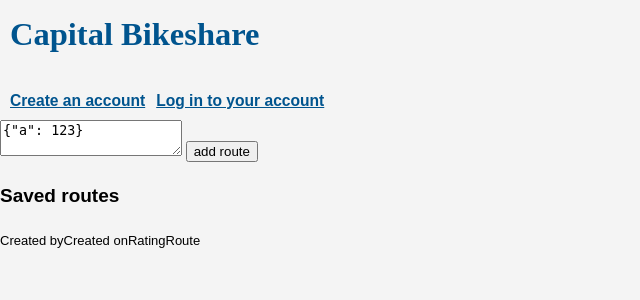
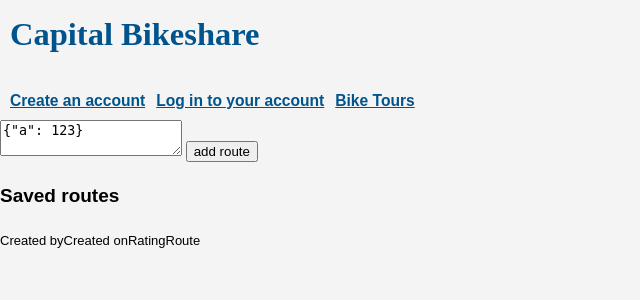
Before and after one commit to ajhinz/Bikeshare-project, a Django app: page /account/ in a window 1280 px wide. Shown: the top 300 px of the page, without its empty margins (0-640 px from the left). Run offline with Django 3.2, Linux system fonts and the light colour scheme; parts of the project's set-up code (start-up, migrations or seed data) failed here and were passed over; some libraries are stand-ins or nearby versions.

Commit message:
Fixing bad merge

```diff
--- a/bike_project/packages/views.py
+++ b/bike_project/packages/views.py
@@ -162,3 +162,11 @@ def account_routes(request, page=1):
     context["routes"] = routes
 
     return render_to_response("account/routes.html", context)
+
+def bike_tours(request):
+    context = RequestContext(request, {})
+    bike_tour_user = User.objects.get(username="bike_tour")
+    routes = Route.objects.filter(createuser=bike_tour_user)
+    context["routes"] = routes
+
+    return render_to_response("bike_tours.html", context)
--- a/bike_project/urls.py
+++ b/bike_project/urls.py
@@ -22,6 +22,8 @@ urlpatterns = patterns(
 
     (r'^stations/$', 'packages.views.stations'),
 
+    (r'^bike_tours/$', 'packages.views.bike_tours'),
+
     (r'^map/$', 'packages.views.map'),
 
 	# for testing the saved route locations
--- a/templates/base.html
+++ b/templates/base.html
@@ -28,21 +28,19 @@
 		<div id="header">
 
 				<h1><a href="/" class="logo">Capital Bikeshare</a></h1>
-				{% if user.is_authenticated %}
-
 
 				<ul id="nav">
+				{% if user.is_authenticated %}
 					<li>Hello, {{ user.first_name }}!<li>
 					<li><a href="/account/routes">Saved Routes</a></li>
 				    <li><a href="/account/profile">Profile</a></li>
 					<li><a href="/account/logout">Log out</a></li>
 
 				{% else %}
-				<ul id="nav">
 					<li><a href="/account/create?next=/" class="box">Create an account</a></li>
 					<li><a href="/account/login?next=/" class="box">Log in to your account</a></li>
-
 				{% endif %}
+					<li><a href="/bike_tours">Bike Tours</a></li>
 				</ul>
 			</div>
 
```
